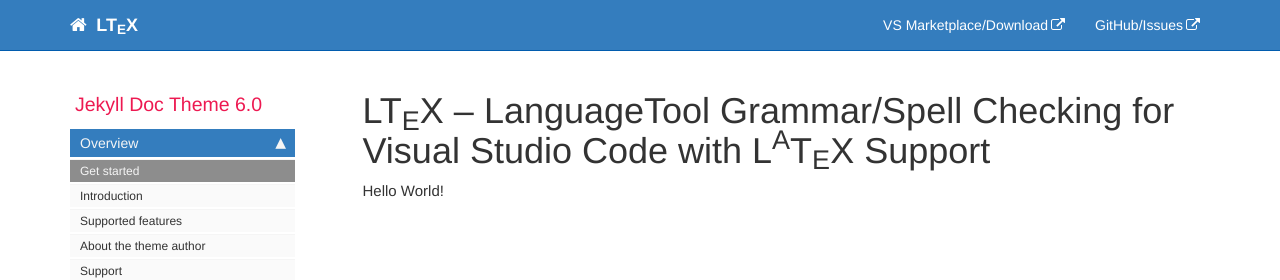
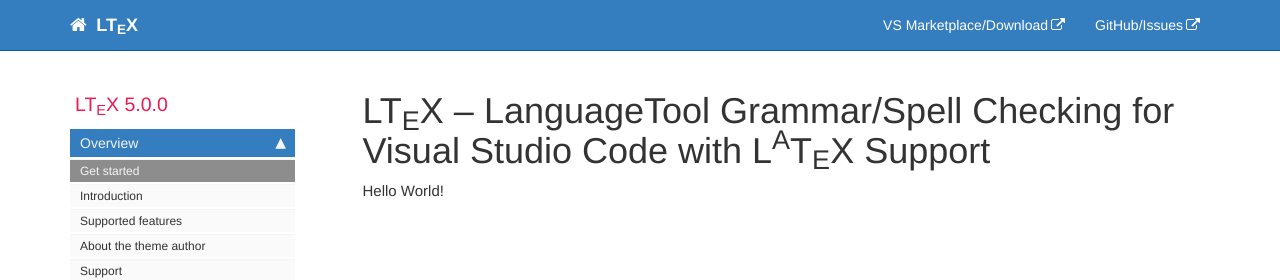
Before and after one commit to valentjn/vscode-ltex, a Jekyll site: the page built from pages/index.md, in a window 1280 px wide. Shown: the top 280 px of the page. Built offline with Jekyll 4.4.1, drawn with Linux system fonts in a browser that asks for light colours; comment, search, counter and statistics services are not loaded.

Commit message:
Set sidebar title

```diff
--- a/_data/sidebars/sidebar.yml
+++ b/_data/sidebars/sidebar.yml
@@ -2,8 +2,8 @@
 
 entries:
 - title: sidebar
-  product: Jekyll Doc Theme
-  version: 6.0
+  product: LT<sub>E</sub>X
+  version: 5.0.0
   folders:
 
   - title:
```
